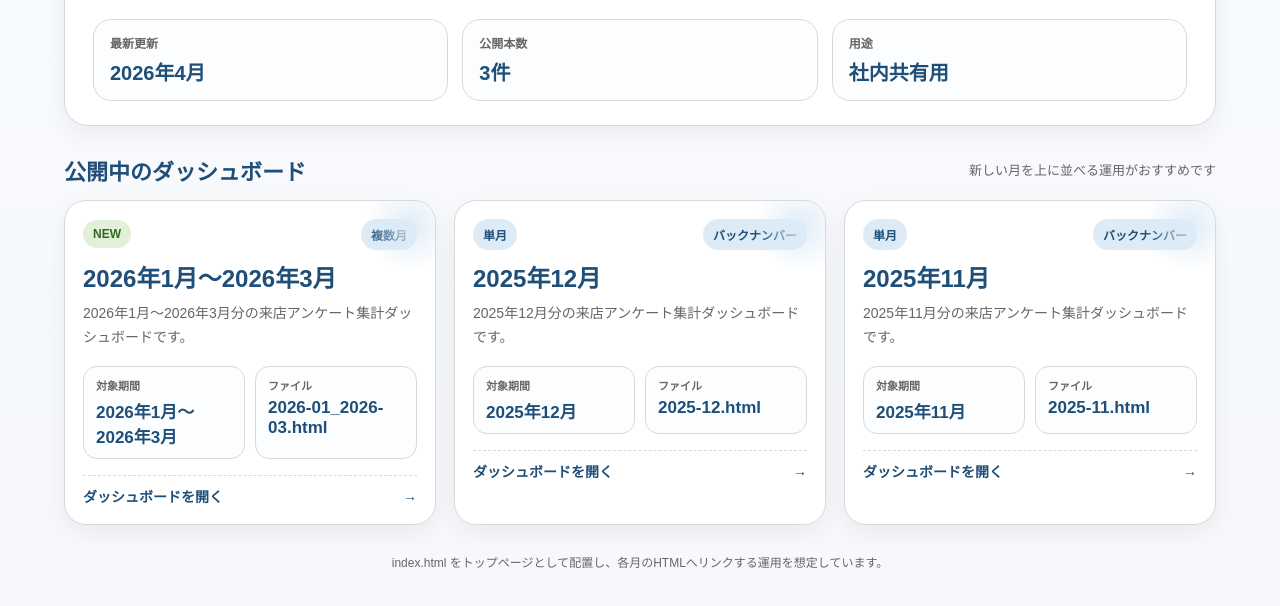
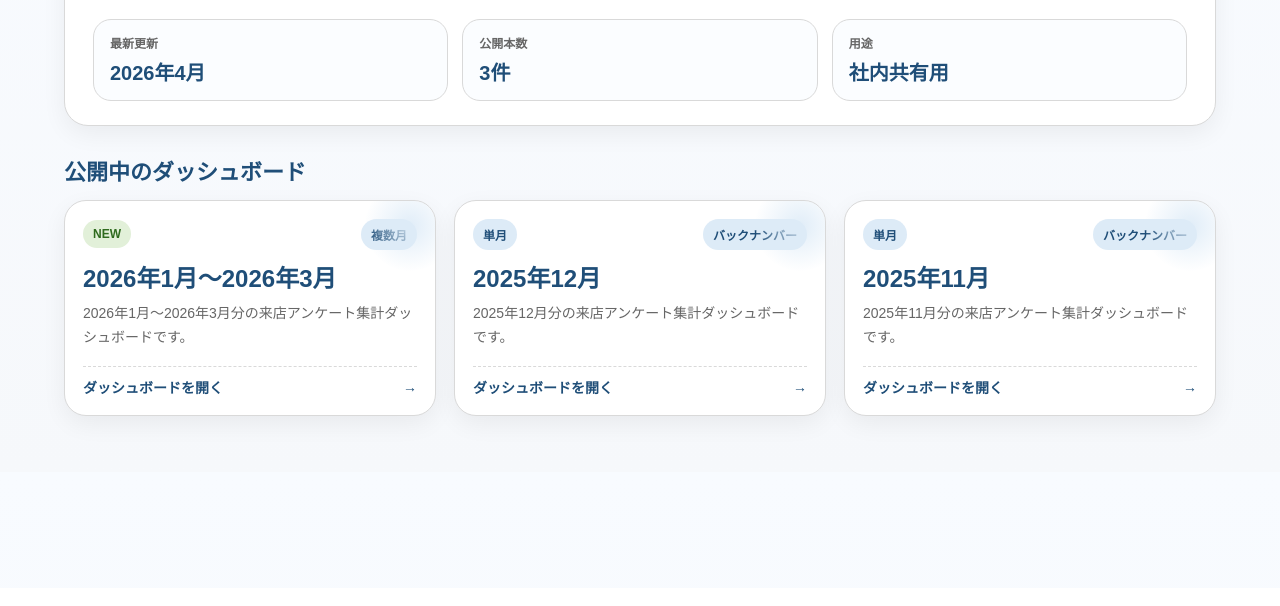
Before and after one commit to mito-dot/survey-dashboard, a plain HTML site: page index.html in a window 1280 px wide. Shown: the part 212-818 px from the top of the page. Drawn offline with Linux system fonts and the light colour scheme.

Commit message:
Add files via upload

```diff
--- a/index.html
+++ b/index.html
@@ -248,7 +248,7 @@
     <section class="section">
       <div class="section-title">
         <h2>公開中のダッシュボード</h2>
-        <div class="section-note">新しい月を上に並べる運用がおすすめです</div>
+        <div class="section-note"> </div>
       </div>
 
       <div class="grid">
@@ -259,16 +259,6 @@
           </div>
           <h3 class="card-title">2026年1月～2026年3月</h3>
           <p class="card-desc">2026年1月～2026年3月分の来店アンケート集計ダッシュボードです。</p>
-          <div class="stats">
-            <div class="stat">
-              <div class="stat-label">対象期間</div>
-              <div class="stat-value">2026年1月～2026年3月</div>
-            </div>
-            <div class="stat">
-              <div class="stat-label">ファイル</div>
-              <div class="stat-value">2026-01_2026-03.html</div>
-            </div>
-          </div>
           <div class="open"><span>ダッシュボードを開く</span><span>→</span></div>
         </a>
 
@@ -279,16 +269,6 @@
           </div>
           <h3 class="card-title">2025年12月</h3>
           <p class="card-desc">2025年12月分の来店アンケート集計ダッシュボードです。</p>
-          <div class="stats">
-            <div class="stat">
-              <div class="stat-label">対象期間</div>
-              <div class="stat-value">2025年12月</div>
-            </div>
-            <div class="stat">
-              <div class="stat-label">ファイル</div>
-              <div class="stat-value">2025-12.html</div>
-            </div>
-          </div>
           <div class="open"><span>ダッシュボードを開く</span><span>→</span></div>
         </a>
 
@@ -299,24 +279,11 @@
           </div>
           <h3 class="card-title">2025年11月</h3>
           <p class="card-desc">2025年11月分の来店アンケート集計ダッシュボードです。</p>
-          <div class="stats">
-            <div class="stat">
-              <div class="stat-label">対象期間</div>
-              <div class="stat-value">2025年11月</div>
-            </div>
-            <div class="stat">
-              <div class="stat-label">ファイル</div>
-              <div class="stat-value">2025-11.html</div>
-            </div>
-          </div>
           <div class="open"><span>ダッシュボードを開く</span><span>→</span></div>
         </a>
       </div>
     </section>
 
-    <div class="footer">
-      index.html をトップページとして配置し、各月のHTMLへリンクする運用を想定しています。
-    </div>
   </div>
 </body>
 </html>
```
